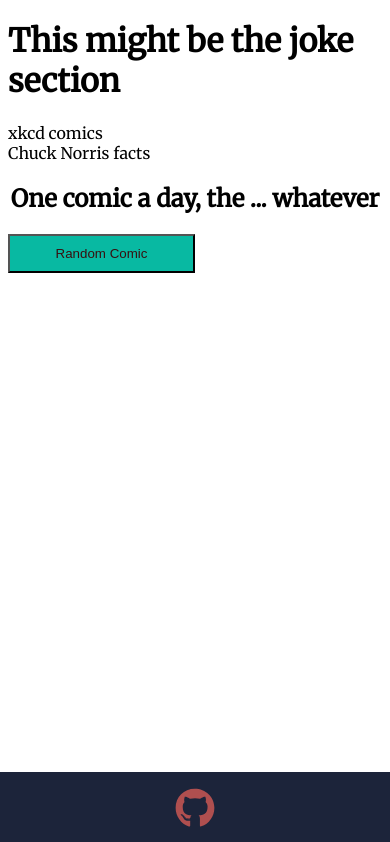
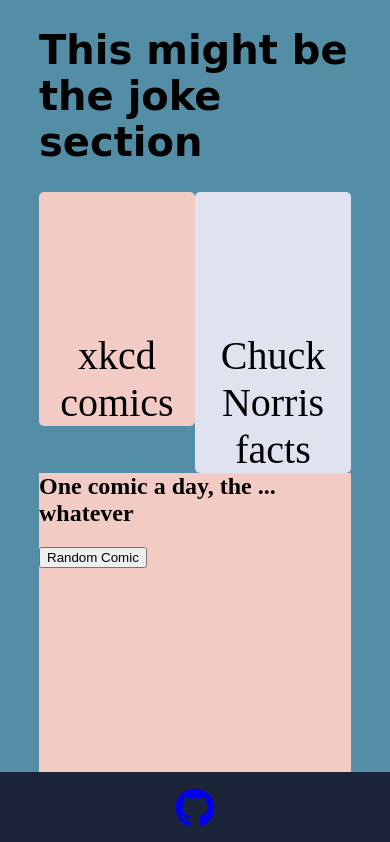
Before and after one commit to haoyucn/Winter-C2, a plain HTML site: page index.html in a window 390 px wide. Shown: the top 842 px of the page. Drawn offline with nearby package versions, Linux system fonts and the light colour scheme; a web font is replaced by a local one.

Commit message:
Update styles.css

```diff
--- a/styles.css
+++ b/styles.css
@@ -1,4 +1,67 @@
-.footer {
+
+body{
+  margin-left: 10%;
+  margin-right: 10%;
+  background-color: #538EA6;
+}
+
+#title{
+  font-family: 'Rammetto One', cursive;
+  font-size: 40px;
+}
+
+
+.searchBar{
+  grid-area: searchBar;
+}
+
+
+.xkcd-button{
+  min-height: 300px;
+  background-color: #F2CBC4;
+  text-align: center;
+border-radius: 5px;
+}
+
+#xkcd-canvas{
+  min-height: 600px;
+  background-color: #F2CBC4;
+}
+
+.cn-button{
+  background-color: #DFE3F0;
+  text-align: center;
+  min-height: 300px;
+border-radius: 5px;
+}
+
+.tab-message{
+  padding-top: 120px;
+  font-size: 40px;
+}
+
+#cn-canvas{
+  background-color: #DFE3F0;
+  min-height: 600px;
+}
+
+.resultBar{
+    grid-area: resultBar;
+}
+
+.grid-container{
+  border-radius: 5px;
+  display: grid;
+  grid-template-areas:
+      'searchBar resultBar resultBar';
+}
+
+h2{
+-webkit-margin-before: 0em;
+
+}
+
+.footer{
   position: fixed;
   left: 0;
   bottom: 0;
@@ -9,33 +72,31 @@
   align-content: center;
 }
 
-a {color:rgb(175, 79, 79);}
-a:visited {color:rgb(10, 62, 122);}
-a:hover {color:rgb(63, 23, 138);}
-a:active {color:rgb(136, 138, 30);}
 
 
-.button {
+
+
+
+@media screen and (max-width: 833px){
+  .grid-container{
+    grid-template-areas: 'searchBar'
+                          'resultBar';
+  }
+  .xkcd-button{
     float: left;
-    background-color: rgb(8, 185, 162);
-    color: rgb(56, 16, 16);
+    min-height: 50px;
     width: 50%;
-    padding: 10px 24px;
+    padding-top:20px;
+  }
+  .cn-button{
+    float: left;
+    padding-top: 20px;
+    min-height: 50px;
+    width: 50%;
   }
 
-body {
-    background: rgb(255, 255, 255);
+  .link{
+    font-size:20px;
   }
 
-p {
-    text-align: center;
 }
-
-h2 {
-    text-align: center;
-}
-
-html {
-    font-weight: normal;
-    font-family: 'Merriweather', serif;
-}
```
Lines whose indentation alone changed are shown as unchanged.
